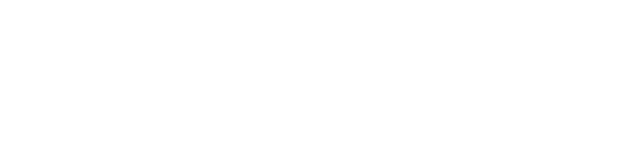
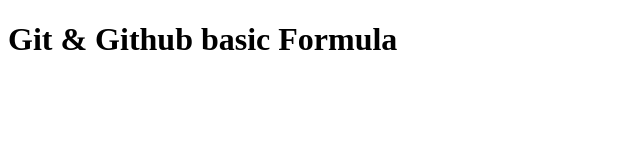
Before and after one commit to pobitro23/first-website, a plain HTML site: page index.html in a window 1280 px wide. Shown: the whole page, without its empty margins (0-640 px from the left). Drawn offline with Linux system fonts and the light colour scheme.

Commit message:
basic html

```diff
--- a/index.html
+++ b/index.html
@@ -3,10 +3,9 @@
 <head>
     <meta charset="UTF-8">
     <meta name="viewport" content="width=device-width, initial-scale=1.0">
-    <title>Git and github basic Formula
-    </title>
+    <title>Git & Github</title>
 </head>
 <body>
-
+    <h1>Git & Github basic Formula</h1>
 </body>
 </html>
```
